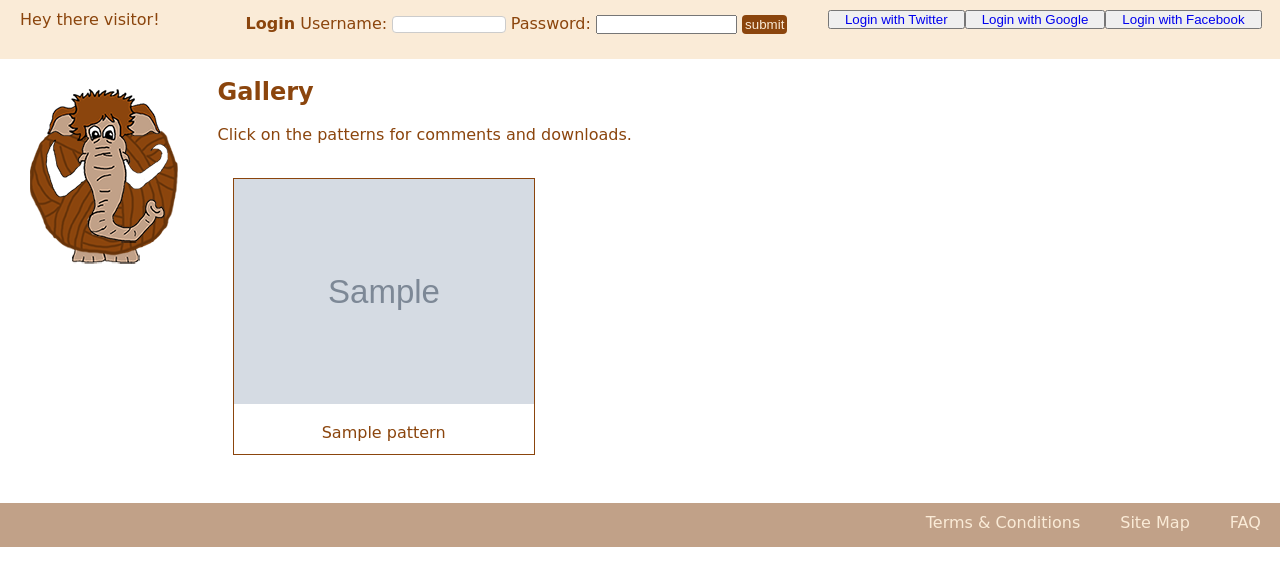
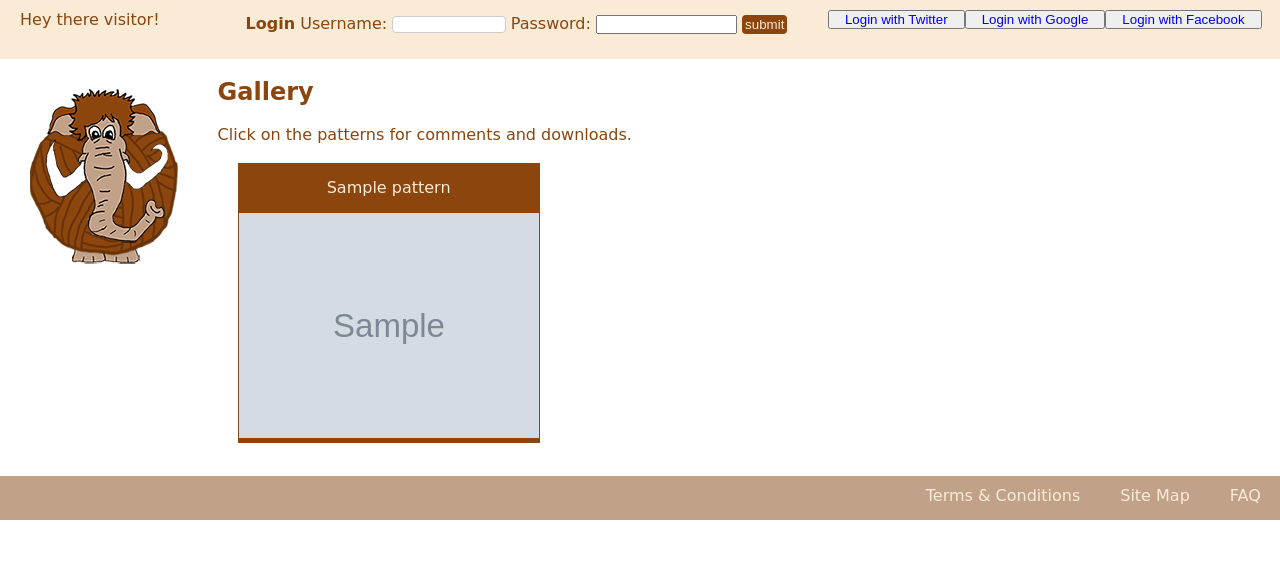
Before and after one commit to kasparas-ban/Woolley-Mammoth, a Django app: page /mammoth/gallery/ in a window 1280 px wide. Shown: the part 42-628 px from the top of the page. Run offline with Django 3.2, Linux system fonts and the light colour scheme; tables that the repository leaves empty hold one stand-in row (values such as "Sample post"); grey boxes marked "Sample" are stand-in pictures; some libraries are stand-ins or nearby versions.

Commit message:
CSS on gallery

```diff
--- a/static/css/gallery_style.css
+++ b/static/css/gallery_style.css
@@ -1,23 +1,26 @@
 .gallery {
-    margin: 15px;
-    border: 1px solid #8b450d;
     float: left;
-    width: 300px;
-    height: 225px;
-    padding-bottom: 50px;
+    text-align: center;
+    color: antiquewhite;
+    margin-left: 20px;
+    text-align: center;
+    background-color: #8b450d;
 }
 
 .gallery:hover {
-    border: 1px solid #c1a188;
+      background-color: #c1a188;
 }
 
 .gallery img {
-    width: 100%;
-    height: 100%;
+    width: 300px;
+    height: 225px;
     object-fit: cover;
+    border: 1px solid  #8b450d;
 }
 
 .desc {
     padding: 15px;
     text-align: center;
+    display: block;
+    clear: both;
 }
--- a/static/css/style.css
+++ b/static/css/style.css
@@ -218,17 +218,12 @@ input[type=submit]:hover {
 .knitkitpanel{
     float: left;
     text-align: center;
-    border: 1px solid #8b450d;
     color: antiquewhite;
     margin-left: 20px;
     text-align: center;
     background-color: #8b450d;
 }
 
-.knitkit knitkitpanel :first-child{
-    margin-left: 0px;
-    background-color: antiquewhite;
-}
 .knitkitpanel a:link{
     color: antiquewhite;
     clear: both;
--- a/templates/mammoth/gallery.html
+++ b/templates/mammoth/gallery.html
@@ -19,10 +19,10 @@
 <br />
     {% for pattern in all_patterns %}
         <div class="gallery">
+            <div class="desc">{{ pattern.title }}</div>
             <a target="_blank" href="{% url 'mammoth:pattern' pattern.slug %}">
                 <img src="{{ pattern.picture.url }}">
             </a>
-            <div class="desc">{{ pattern.title }}</div>
         </div>
 
     {% endfor %}
```
